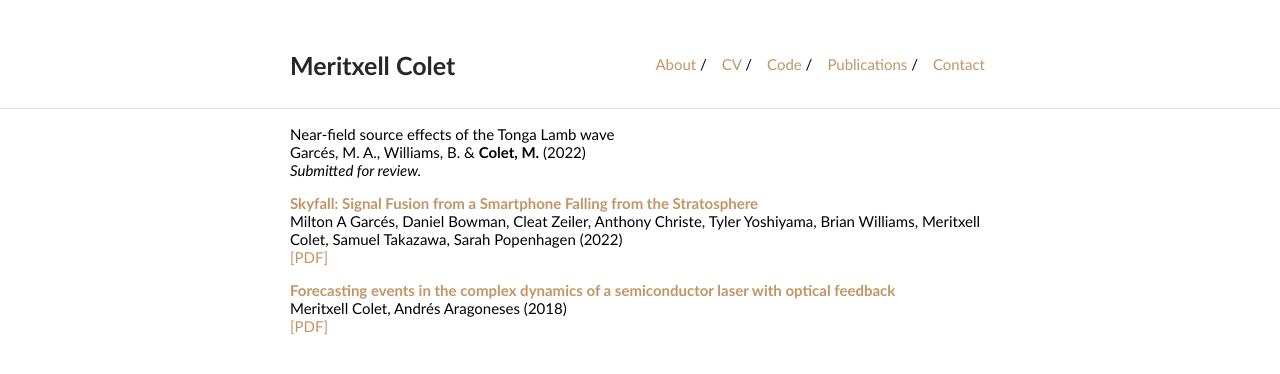
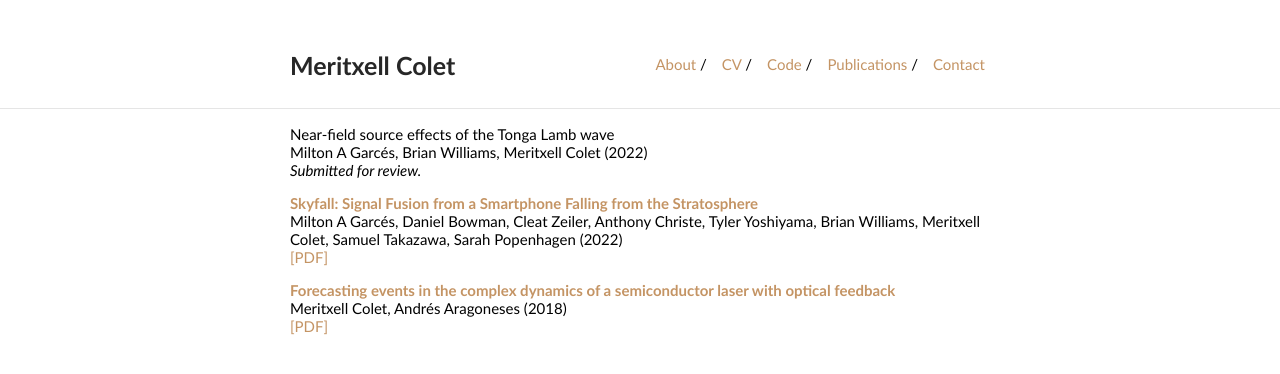
Before and after one commit to MeritxellC/MeritxellC.github.io, a Jekyll site: the page built from publications/publications.md, in a window 1280 px wide. Shown: the top 374 px of the page. Built offline with Jekyll 4.4.1, drawn with Linux system fonts in a browser that asks for light colours.

Commit message:
fix more typos

```diff
--- a/publications/publications.md
+++ b/publications/publications.md
@@ -3,7 +3,7 @@ layout: default
 ---
 <p>
 Near-field source effects of the Tonga Lamb wave  <br>
-Garcés, M. A., Williams, B. & <strong>Colet, M.</strong> (2022) <br>
+Milton A Garcés, Brian Williams, Meritxell Colet (2022) <br>
 <i>Submitted for review.</i>
 </p>
 
```
